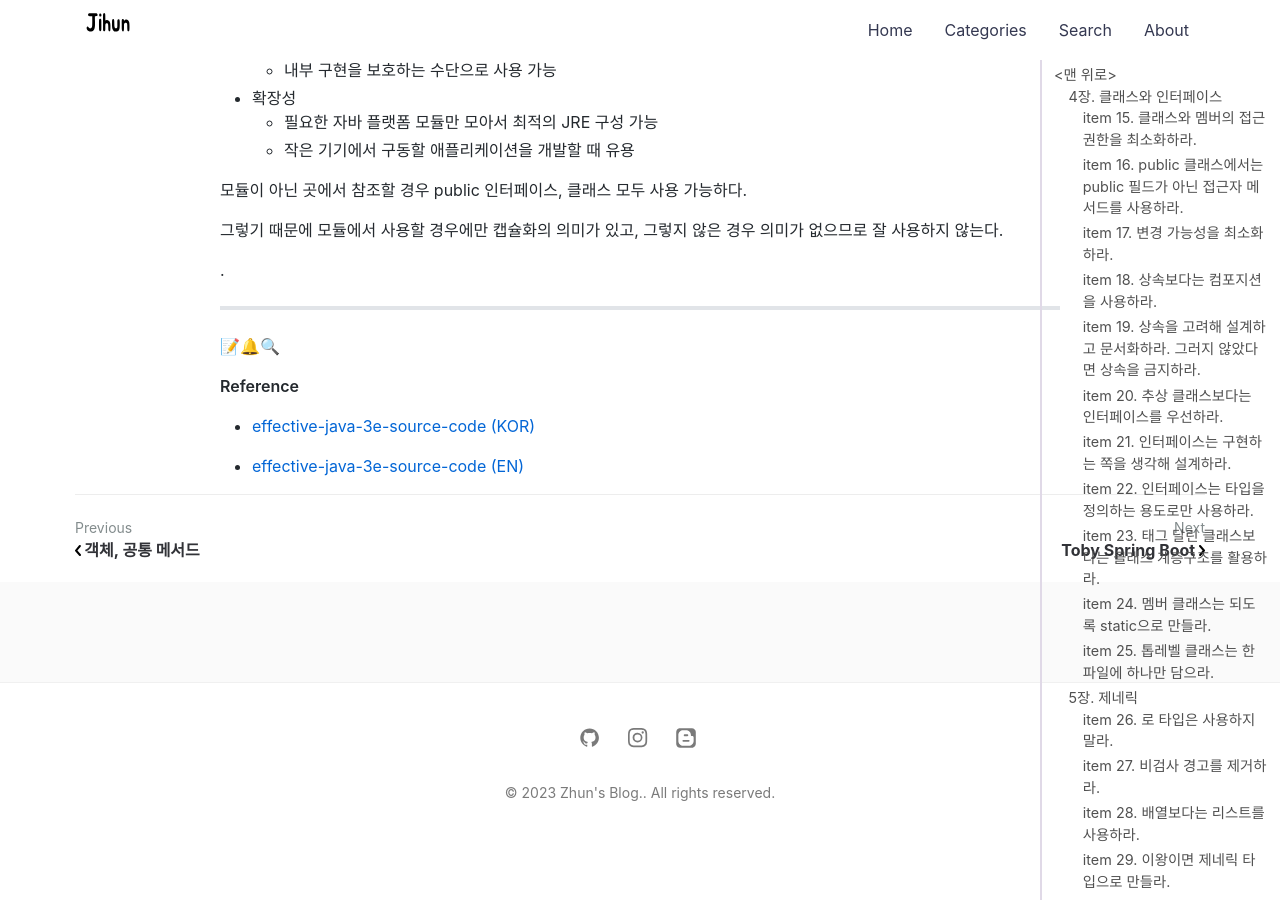
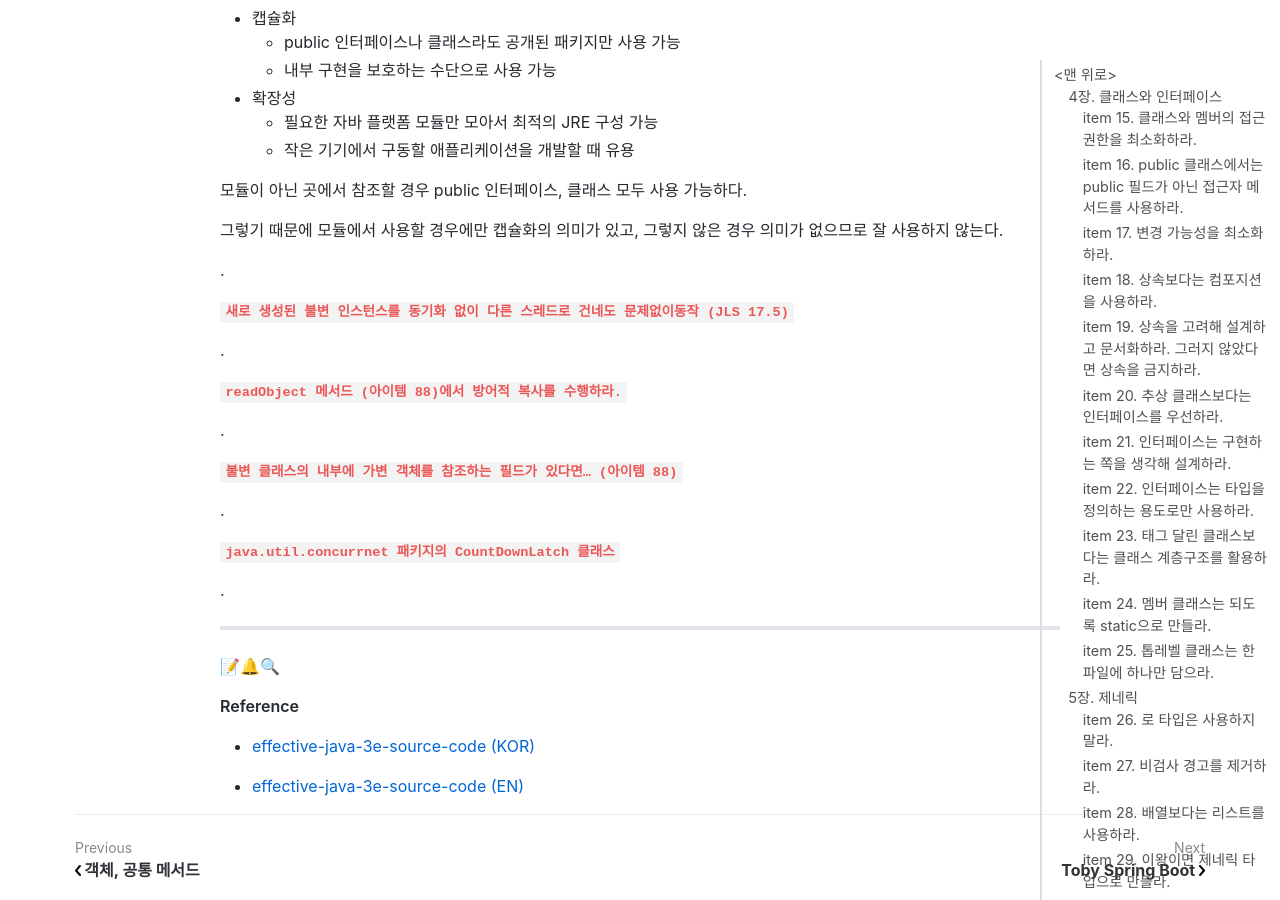
Before and after one commit to jihunparkme/jihunparkme.github.io, a Jekyll site: the page built from _posts/2023-04-22-Effective-Java-Class-Interface-Generics.md, in a window 1280 px wide and 900 px high, scrolled down 26574 px. Built offline with Jekyll 4.4.1, drawn with Linux system fonts in a browser that asks for light colours; nearby versions of some CDN libraries; comment, search, counter and statistics services are not loaded; some of the changed text lies outside the part shown.

Commit message:
[Effective Java] item 17. 변경 가능성을 최소화하라.
- 완벽 공략 요약

```diff
--- a/_posts/2023-04-22-Effective-Java-Class-Interface-Generics.md
+++ b/_posts/2023-04-22-Effective-Java-Class-Interface-Generics.md
@@ -1173,6 +1173,23 @@ JPMS(Java Platform Module System)
 
 .
 
+**`새로 생성된 불변 인스턴스를 동기화 없이 다른 스레드로 건네도 문제없이동작 (JLS 17.5)`**
+
+.
+
+**`readObject 메서드 (아이템 88)에서 방어적 복사를 수행하라.`**
+
+.
+
+**`불변 클래스의 내부에 가변 객체를 참조하는 필드가 있다면… (아이템 88)`**
+
+.
+
+**`java.util.concurrnet 패키지의 CountDownLatch 클래스`**
+
+.
+
+
 
 ---
 
```
